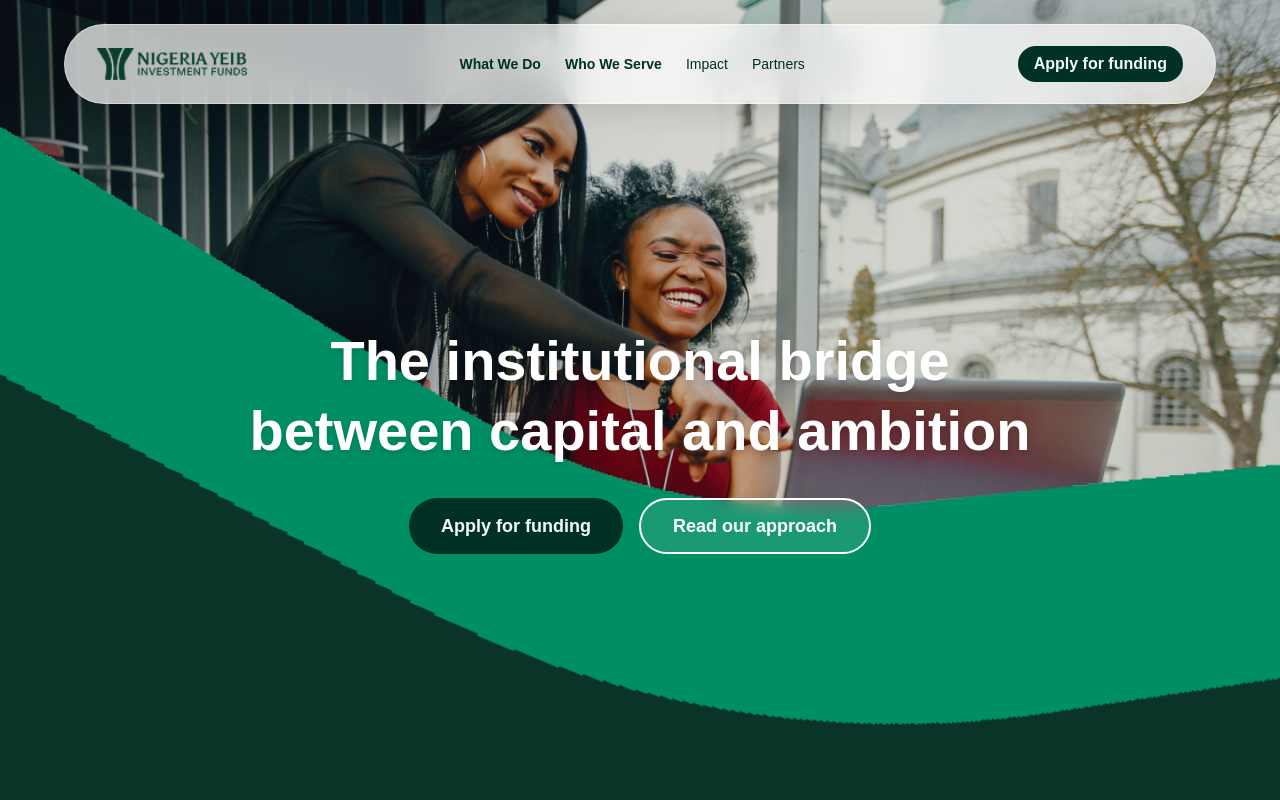
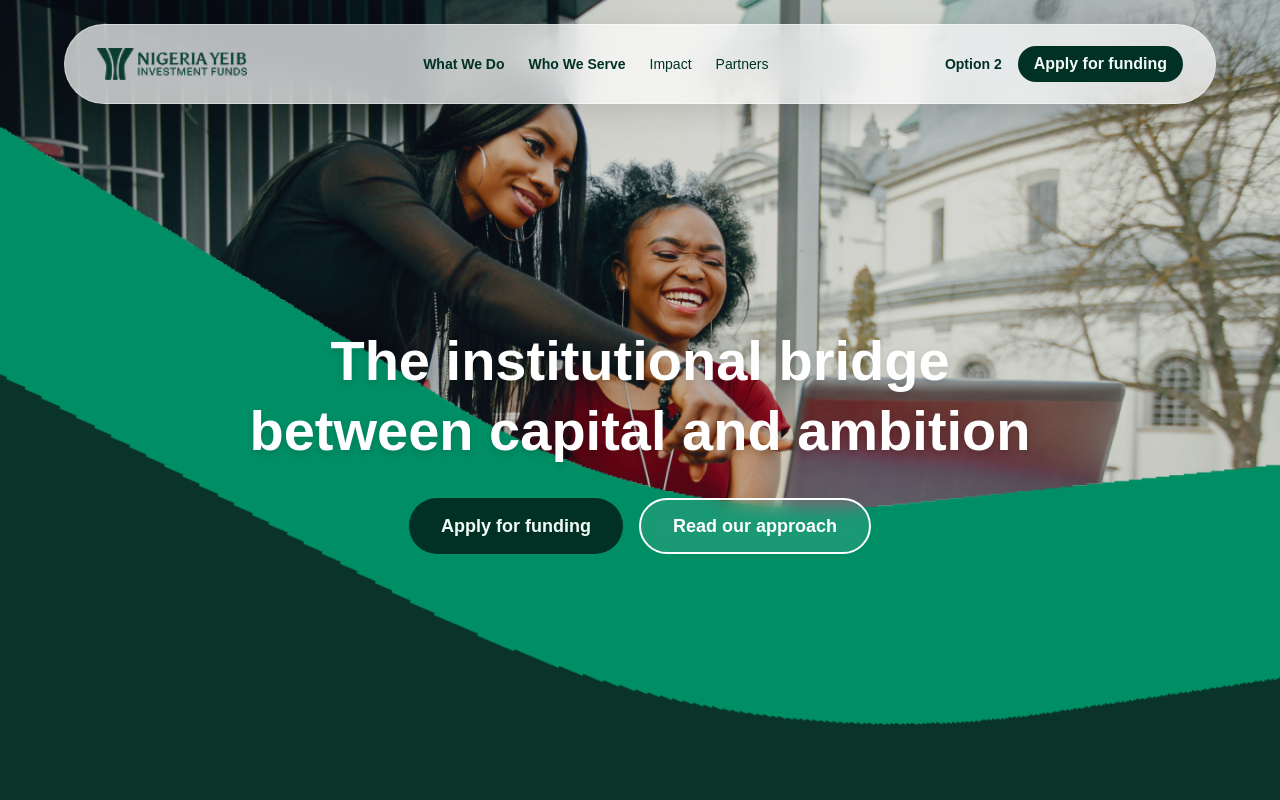
Before and after one commit to olivesp24-commits/YEIB, a Next.js app: page / in a window 1280 px wide. Shown: the top 800 px of the page. Built offline with nearby package versions, Linux system fonts and the light colour scheme; a web font is replaced by a local one.

Commit message:
created a way for people to view all options

```diff
--- a/components/layout/Navbar.tsx
+++ b/components/layout/Navbar.tsx
@@ -1,8 +1,13 @@
+"use client";
+
 import Link from "next/link";
 import Image from "next/image";
+import { usePathname } from "next/navigation";
 import { Button } from "@/components/ui/Button";
 
 export function Navbar() {
+  const pathname = usePathname();
+
   return (
     <header className="fixed top-6 left-1/2 -translate-x-1/2 z-50 w-[calc(100%-2rem)] max-w-6xl">
       <div className="bg-white/70 backdrop-blur-lg rounded-full px-6 md:px-8 h-16 md:h-20 flex items-center justify-between shadow-[0_8px_30px_rgb(0,0,0,0.12)] border border-white/40">
@@ -42,6 +47,21 @@ export function Navbar() {
           </Link>
         </nav>
         <div className="flex items-center gap-4">
+          {pathname === "/option-two" ? (
+            <Link
+              href="/"
+              className="text-sm font-semibold text-[var(--color-evergreen)] hover:text-[var(--color-mint-leaf)] transition-colors"
+            >
+              Option 1
+            </Link>
+          ) : (
+            <Link
+              href="/option-two"
+              className="text-sm font-semibold text-[var(--color-evergreen)] hover:text-[var(--color-mint-leaf)] transition-colors"
+            >
+              Option 2
+            </Link>
+          )}
           <Button size="sm">
             Apply for funding
           </Button>
```
